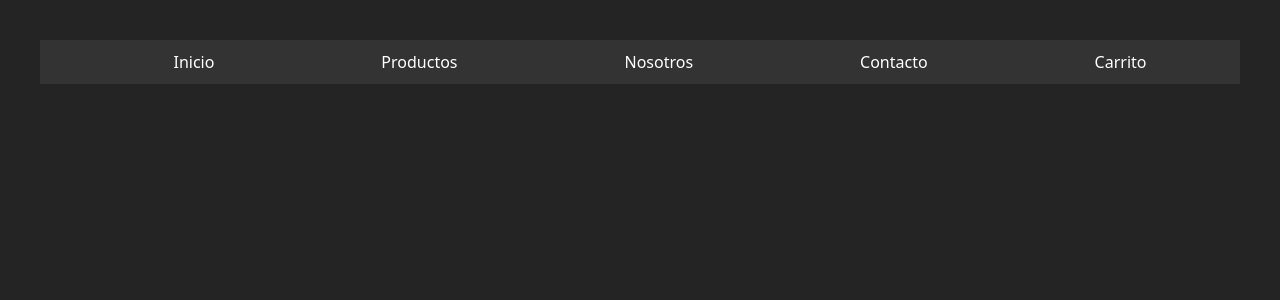
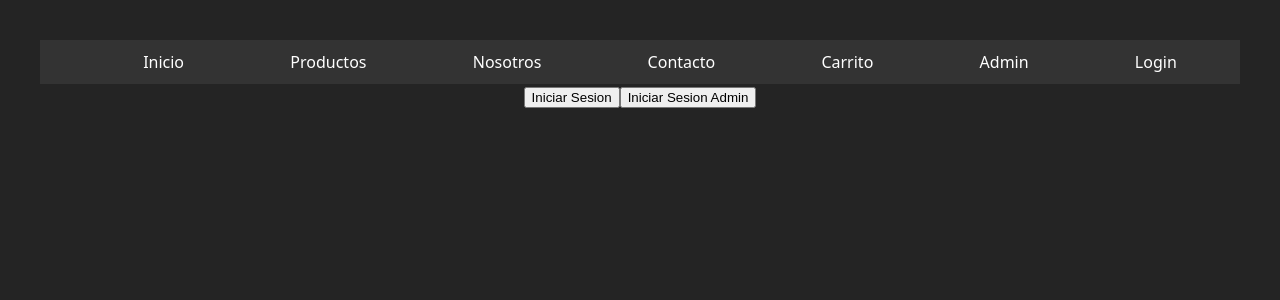
Before and after one commit to ferwargit/e-commerce-test2, a React (Vite) app in the folder e-commerce-1.0/: page /login in a window 1280 px wide. Shown: the top 300 px of the page. Built offline with nearby package versions, Linux system fonts and the light colour scheme.

Commit message:
Agregar componentes de Login y Admin; actualizar rutas y navegación en Nav

```diff
--- a/e-commerce-1.0/src/App.jsx
+++ b/e-commerce-1.0/src/App.jsx
@@ -1,5 +1,10 @@
 import { useState } from "react";
-import { BrowserRouter as Router, Routes, Route } from "react-router-dom";
+import {
+  BrowserRouter as Router,
+  Routes,
+  Route,
+  Navigate,
+} from "react-router-dom";
 import ProductosContainer from "./components/ProductosContainer";
 import Home from "./layouts/Home";
 import Nav from "./components/Nav";
@@ -7,10 +12,14 @@ import Carrito from "./components/Carrito";
 import About from "./components/About";
 import Contacto from "./components/Contacto";
 import ProductoDetalle from "./components/ProductoDetalle";
+import Login from "./components/Login";
+import Admin from "./components/Admin";
 import "./App.css";
 
 function App() {
   const [productosCarrito, setProductosCarrito] = useState([]);
+  const [usuarioLogeado, setUsuarioLogeado] = useState(false);
+  const [adminLogeado, setAdminLogeado] = useState(false);
 
   function funcionCarrito(producto) {
     const existe = productosCarrito.find((p) => p.id === producto.id);
@@ -41,12 +50,31 @@ function App() {
     console.log("Carrito actualizado:", nuevoCarrito);
   }
 
+  function manejarAdmin() {
+    setAdminLogeado(!adminLogeado);
+  }
+
+  function manejarUser() {
+    setUsuarioLogeado(!usuarioLogeado);
+  }
+
   return (
     <Router>
       <div>
         <Nav productosCarrito={productosCarrito} />
         <Routes>
           <Route path="/" element={<Home />} />
+          <Route
+            path="/login"
+            element={
+              <Login
+                user={usuarioLogeado}
+                admin={adminLogeado}
+                setLogeadoAdmin={manejarAdmin}
+                setLogeadoUser={manejarUser}
+              />
+            }
+          />
           <Route path="/productos" element={<ProductosContainer />} />
           <Route
             path="/carrito"
@@ -63,6 +91,12 @@ function App() {
             path="/productos/:id"
             element={<ProductoDetalle funcionCarrito={funcionCarrito} />}
           />
+          <Route
+            path="/admin"
+            element={
+              adminLogeado ? <Admin /> : <Navigate to={"/login"} replace />
+            }
+          />
         </Routes>
       </div>
     </Router>
--- /dev/null
+++ b/e-commerce-1.0/src/components/Admin.jsx
@@ -0,0 +1,10 @@
+function Admin() {
+  return (
+    <div>
+      <h1>Panel de administración</h1>
+      <p>Administra tus productos, pedidos y usuarios aquí</p>
+    </div>
+  );
+}
+
+export default Admin;
--- /dev/null
+++ b/e-commerce-1.0/src/components/Login.jsx
@@ -0,0 +1,16 @@
+function Login({ setLogeadoUser, setLogeadoAdmin, user, admin }) {
+  return (
+    <div className="login-container">
+      <div>
+        <button type="" onClick={setLogeadoUser}>
+          {user ? "Cerrar Sesion" : "Iniciar Sesion"}
+        </button>
+        <button type="" onClick={setLogeadoAdmin}>
+          {admin ? "Cerrar Sesion Admin" : "Iniciar Sesion Admin"}
+        </button>
+      </div>
+    </div>
+  );
+}
+
+export default Login;
--- a/e-commerce-1.0/src/components/Nav.jsx
+++ b/e-commerce-1.0/src/components/Nav.jsx
@@ -51,6 +51,16 @@ function Nav({ productosCarrito }) {
             </span>
           </Link>
         </li>
+        <li>
+          <Link to="/admin" style={{ color: "white", textDecoration: "none" }}>
+            Admin
+          </Link>
+        </li>
+        <li>
+          <Link to="/login" style={{ color: "white", textDecoration: "none" }}>
+            Login
+          </Link>
+        </li>
       </ul>
     </nav>
   );
```
